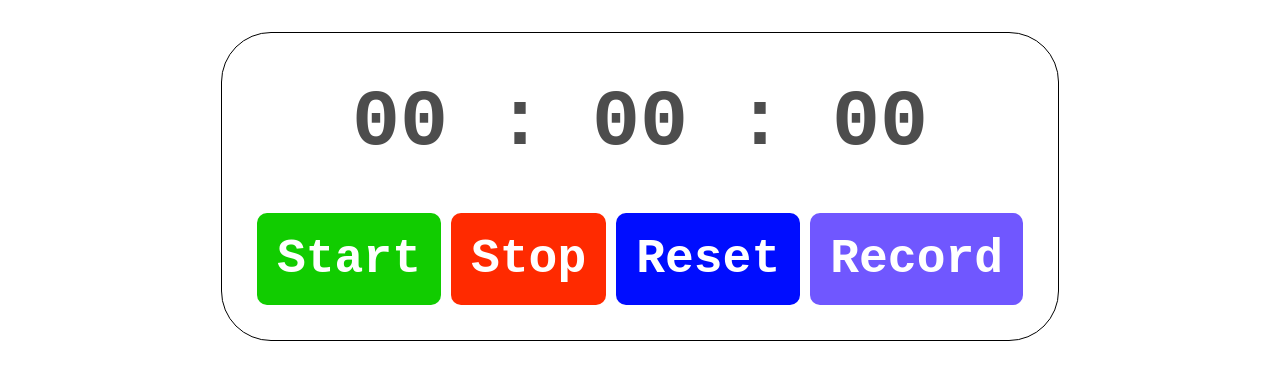
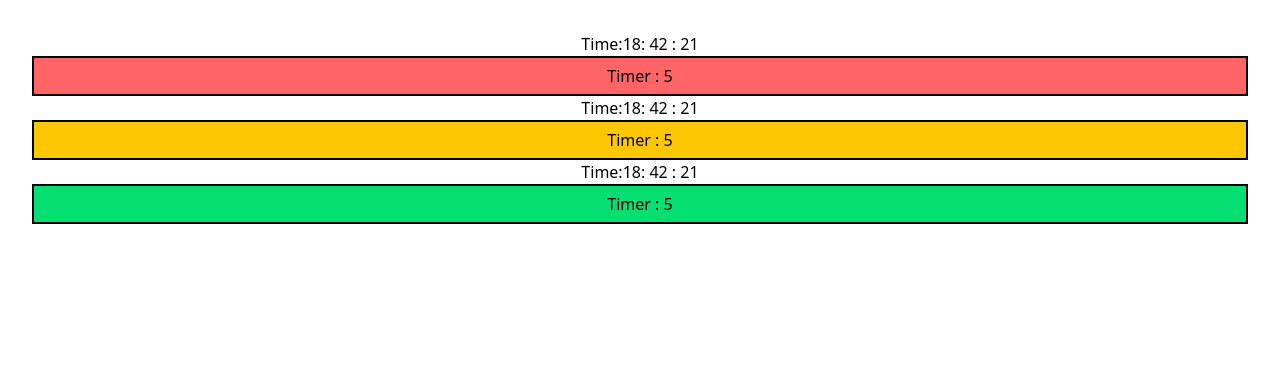
Before and after one commit to Satish-devara/react-classes, a React (Vite) app in the folder React/first-app/: page / in a window 1280 px wide. Shown: the top 380 px of the page. Built offline with nearby package versions, Linux system fonts and the light colour scheme.

Commit message:
useContext hook

```diff
--- a/React/first-app/src/App.jsx
+++ b/React/first-app/src/App.jsx
@@ -1,5 +1,5 @@
 import './App.css'
-import React, { useState } from 'react';
+import React, { useState,createContext } from 'react';
 import Page from './Components/Page';
 import Count from './Components/Count';
 import Toggle from './Components/Toggle';
@@ -11,11 +11,22 @@ import Quote from './Components/Quote';
 import Array from './Components/Array';
 import Button from './Components/Button';
 import Refcount from './Components/Refcount';
+import Change from './Components/Change';
+import ThemeContext from './Components/ThemeContext';
+import {ClockProvider} from './Components/ClockContext';
+import Clock2 from './Components/Clock2';
+import { Clock3 } from './Components/Clock3';
 function App() {
 
   return (
     <>
-      <Stopwatch />
+    <ClockProvider>
+
+     <Clock />
+     <Clock2 />
+     <Clock3 />
+    </ClockProvider>
+
 
     </>
   )
--- /dev/null
+++ b/React/first-app/src/Components/Change.jsx
@@ -0,0 +1,17 @@
+import React from 'react'
+import { useContext } from 'react'
+import ThemeContext from './ThemeContext'
+const Change = () => {
+
+    const {theme, setTheme} = useContext(ThemeContext)
+  return (
+    <div className={theme === 'Dark' ? 'bg-black text-white ' : 'bg-white text-black'}>
+        <h2 >Change theme : {theme}</h2>
+        <button onClick={() => setTheme('Dark')} className='rounded-xl w-max h-max bg-amber-300'>Dark theme</button>
+        <button onClick={() => setTheme('light')} className='rounded-xl w-max h-max bg-amber-300'>light them</button>
+
+    </div>
+  )
+}
+
+export default Change
--- a/React/first-app/src/Components/Clock.jsx
+++ b/React/first-app/src/Components/Clock.jsx
@@ -1,100 +1,24 @@
-import React, { useEffect, useState,useRef } from 'react'
+import React, { useEffect, useState,useRef,useContext } from 'react'
+import ClockContext from './ClockContext'
 
 const Clock = () => {
-    const [isRunning, setIsRunning] = useState(false);
-    const [elapsedTime, setElapsedTime] = useState(0);
-    const [recordId, setRecordId] = useState(0);
-    const [recordTimeArray, setRecordTimeArray] = useState([]);
-    const intervalRefId = useRef(null);
-    const startTimeRef = useRef(0);
-
-    useEffect(() => {
-        if(isRunning){
-             intervalRefId.current = setInterval(() => {
-                setElapsedTime(Date.now() - startTimeRef.current);
-            },10)
-        }
-
-        return () => {
-            clearInterval(intervalRefId.current);
-        }
 
 
-   },[isRunning])
-
-
-    function start(){
-        if(isRunning) return;
-        setIsRunning(true);
-        startTimeRef.current = Date.now() - elapsedTime;
-
-    }
-
-    function stop(){
-        setIsRunning(false);
-    }
-
-    function reset(){
-        setIsRunning(false);
-        setElapsedTime(0);
-
-        setRecordId(0);
-        setRecordTimeArray([]);
-    }
-
-    function record(){
-        const recordTime = lapsedTime();
-        setRecordId(prev => prev + 1);
-
-        const newArray = {
-            id : recordId + 1,
-            time : recordTime
-        }
-
-        setRecordTimeArray(prevArray => [...prevArray,newArray]);
-    }
-
-
-    function lapsedTime(){
-        let mins = Math.floor(elapsedTime/(1000 * 60)%60);
-        let secs = Math.floor(elapsedTime/1000 % 60);
-        let millisecs = Math.floor((elapsedTime % 1000) /10);
-
-        mins = String(mins).padStart(2, '0');
-         secs = String(secs).padStart(2, '0');
-         millisecs = String(millisecs).padStart(2, '0');
-
-
-        return `${mins} : ${secs} : ${millisecs}`;
-    }
-
-
-
+    const {formatTime,timer} = useContext(ClockContext);
 
 
 
 
   return (
-    <div className='stopwatch'>
-        <div className='display'>
-            {lapsedTime()};
-        </div>
-        <div>
-            <button className="start" onClick={start}>Start</button>
-            <button className="stop" onClick={stop}> Stop</button>
-            <button className="reset" onClick={reset}>Reset</button>
-            <button className="record" onClick={record} disabled={!isRunning}>Record</button>
-        </div>
-        <div>
-        <ul>
-            {recordTimeArray.map(record => (
-                <li key={record.id}>
-                    {`${record.id} : TimeRecorded ${record.time}`}
-                </li>
-            ))}
-        </ul>
-        </div>
+    <>
+    <h1>Time:{formatTime()}</h1>
+    <div className='bg-red-400 border-2 p-1.5'>
+        {timer <= 5 ? <p>Timer : {timer}</p> : <p>Timer : 5</p> }
+        {timer <= 5 ? <p></p> : <p>Timer crossed 5 secs</p> }
     </div>
+    </>
+
+
   )
 }
 
--- /dev/null
+++ b/React/first-app/src/Components/Clock2.jsx
@@ -0,0 +1,17 @@
+import React,{useContext} from 'react'
+import ClockContext from './ClockContext'
+const Clock2 = () => {
+     const {formatTime,timer} = useContext(ClockContext);
+
+  return (
+   <>
+    <h1>Time:{formatTime()}</h1>
+    <div className='bg-yellow-400 border-2 p-1.5'>
+        {timer <= 10 ? <p>Timer : {timer}</p> : <p>Timer : 10</p> }
+        {timer <= 10 ? <p></p> : <p>Timer crossed 10 secs</p> }
+    </div>
+    </>
+  )
+}
+
+export default Clock2
--- /dev/null
+++ b/React/first-app/src/Components/Clock3.jsx
@@ -0,0 +1,15 @@
+import React,{useContext} from 'react'
+import ClockContext from './ClockContext'
+
+export const Clock3 = () => {
+     const {formatTime,timer} = useContext(ClockContext);
+  return (
+    <>
+    <h1>Time:{formatTime()}</h1>
+    <div className='bg-green-400 border-2 p-1.5'>
+        {timer <= 15 ? <p>Timer : {timer}</p> : <p>Timer : 15</p> }
+        {timer <= 15 ? <p></p> : <p>Timer crossed 15 secs</p> }
+    </div>
+    </>
+  )
+}
--- /dev/null
+++ b/React/first-app/src/Components/ClockContext.jsx
@@ -0,0 +1,40 @@
+
+import {createContext, useContext, useEffect, useState } from "react";
+
+
+
+const ClockContext = createContext();
+
+export const ClockProvider = ({children}) => {
+    const [time, setTime] = useState(new Date());
+   const [timer, setTimer] = useState(0);
+
+
+    useEffect(() => {
+        const interval = setInterval(() => {
+            setTime(new Date());
+            setTimer(t => t + 1);
+        }, 1000);
+
+        return () => {
+            clearInterval(interval)
+        }
+    },[])
+
+    function formatTime(){
+       let hours = String(time.getHours()).padStart(2, '0');
+       let mins = String(time.getMinutes()).padStart(2,'0');
+       let secs = String(time.getSeconds()).padStart(2,'0');
+
+        return `${hours}: ${mins} : ${secs}`;
+    }
+
+    return(
+        <ClockContext.Provider value={{formatTime,timer}}>
+            {children}
+        </ClockContext.Provider>
+    )
+
+ }
+
+ export default ClockContext;
--- /dev/null
+++ b/React/first-app/src/Components/ThemeContext.jsx
@@ -0,0 +1,5 @@
+import { createContext } from "react";
+
+const ThemeContext = createContext();
+
+export default ThemeContext;
```
